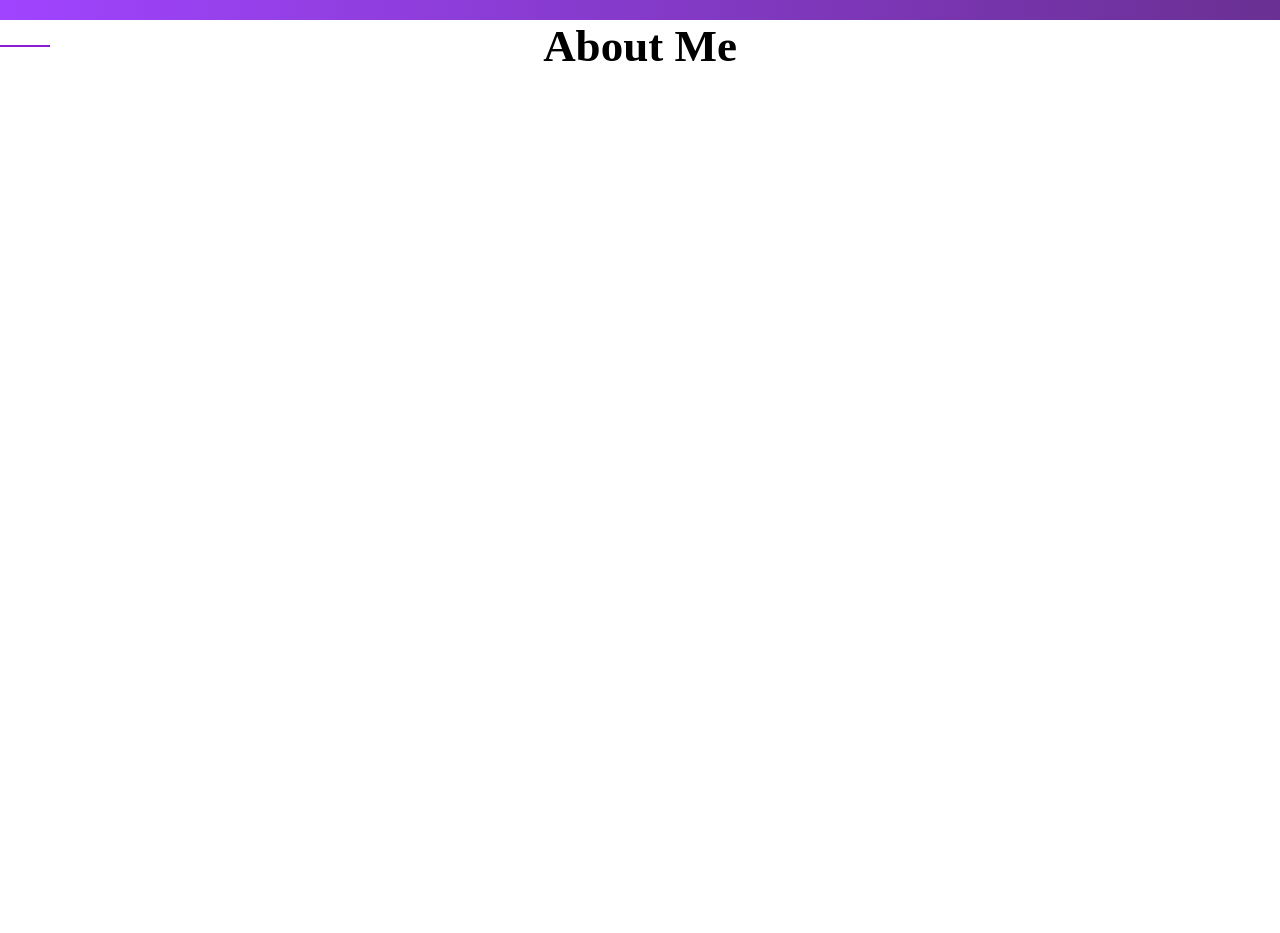
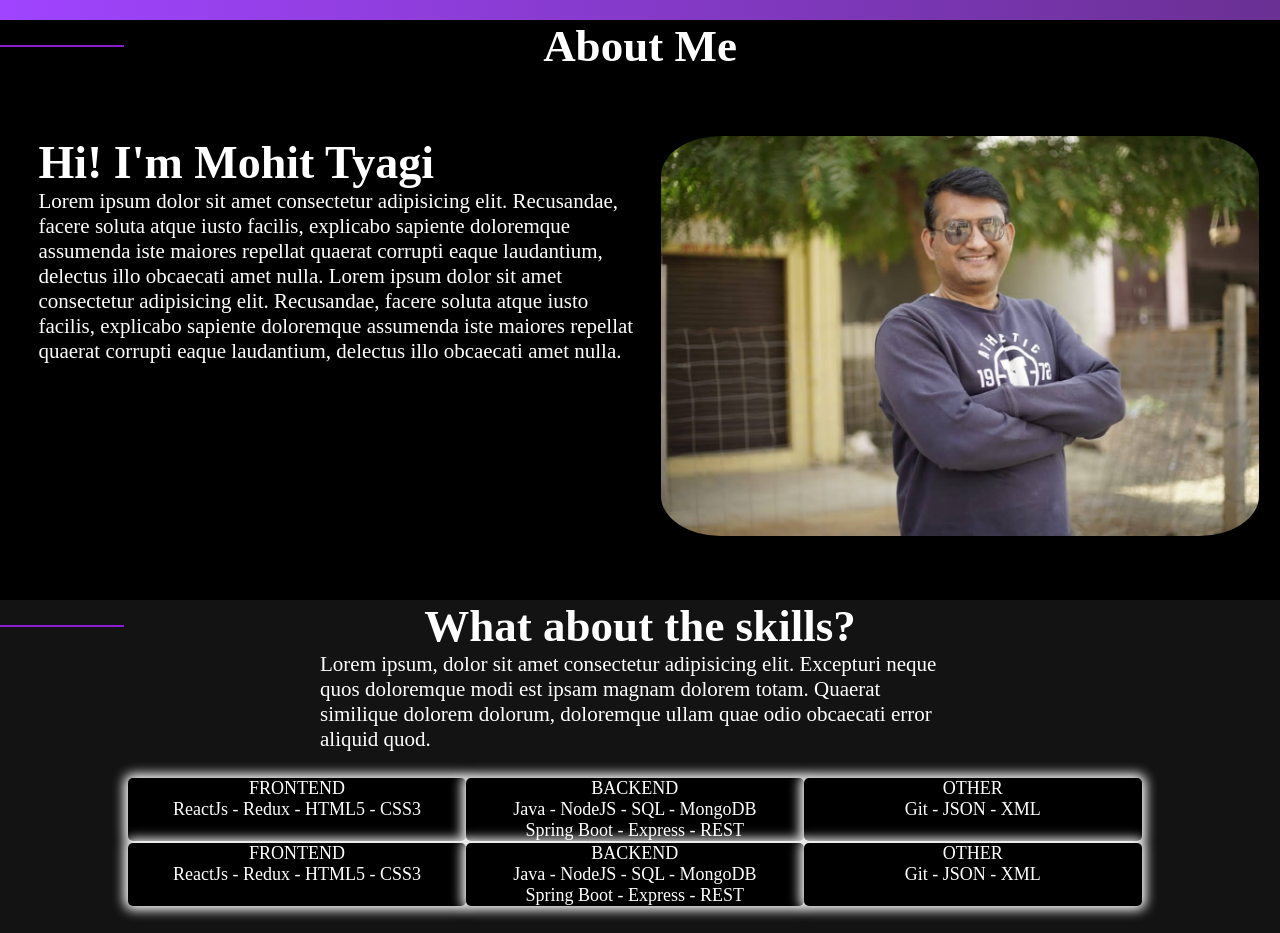
Before and after one commit to mohittygithub/my-profile-website, a React (Create React App) app: page / in a window 1280 px wide. Shown: the part 780-1713 px from the top of the page. Before the commit the page ends 852 px from the top, so only its background shows below. Built offline with nearby package versions, Linux system fonts and the light colour scheme.

Commit message:
added about me and working on skills section

```diff
--- a/src/App.css
+++ b/src/App.css
@@ -6,16 +6,20 @@
 h1 {
   font-weight: 900;
   font-size: 45px;
+  color: white;
 }
 h2 {
   font-weight: 700;
   font-size: 23px;
+  color: white;
 }
 p {
   font-weight: 500;
   font-size: 21px;
+  color: white;
 }
 a {
   font-weight: 900;
   font-size: 21px;
+  color: white;
 }
--- a/src/App.js
+++ b/src/App.js
@@ -3,6 +3,7 @@ import About from "./components/About/About";
 import Home from "./components/home/Home";
 import Navbar from "./components/navbar/Navbar";
 import "./App.css";
+import Skills from "./components/skills/Skills";
 
 const App = () => {
   return (
@@ -10,6 +11,7 @@ const App = () => {
       <Navbar />
       <Home />
       <About />
+      <Skills />
     </div>
   );
 };
--- a/src/components/About/About.jsx
+++ b/src/components/About/About.jsx
@@ -1,11 +1,30 @@
 import React from "react";
 import PageHeader from "../pageHeader/PageHeader";
 import classes from "./About.module.css";
+import me from "../../images/profile1.jpg";
 
 const About = () => {
   return (
-    <div className={classes.container}>
+    <div className={classes.aboutme}>
       <PageHeader title={"About Me"} />
+      <div className={classes.container}>
+        <div className={classes.text}>
+          <h2>Hi! I'm Mohit Tyagi</h2>
+          <p>
+            Lorem ipsum dolor sit amet consectetur adipisicing elit. Recusandae,
+            facere soluta atque iusto facilis, explicabo sapiente doloremque
+            assumenda iste maiores repellat quaerat corrupti eaque laudantium,
+            delectus illo obcaecati amet nulla. Lorem ipsum dolor sit amet
+            consectetur adipisicing elit. Recusandae, facere soluta atque iusto
+            facilis, explicabo sapiente doloremque assumenda iste maiores
+            repellat quaerat corrupti eaque laudantium, delectus illo obcaecati
+            amet nulla.
+          </p>
+        </div>
+        <div className={classes.photo}>
+          <img className={classes.me} src={me} alt="me" />
+        </div>
+      </div>
     </div>
   );
 };
--- a/src/components/About/About.module.css
+++ b/src/components/About/About.module.css
@@ -0,0 +1,28 @@
+.aboutme {
+  background-color: black;
+}
+.aboutme .container {
+  display: flex;
+  padding-top: 5%;
+  padding-bottom: 5%;
+}
+.aboutme .container .text {
+  width: 47%;
+  margin-left: 3%;
+  display: flex;
+  flex-direction: column;
+  justify-content: flex-start;
+}
+.aboutme .container .text h2 {
+  font-weight: 900;
+  font-size: 46px;
+}
+.aboutme .container .photo {
+  width: 50%;
+  display: flex;
+  justify-content: center;
+}
+.aboutme .container .photo .me {
+  height: 400px;
+  border-radius: 10%;
+}
--- a/src/components/pageHeader/PageHeader.module.css
+++ b/src/components/pageHeader/PageHeader.module.css
@@ -7,6 +7,9 @@
 .container hr {
   position: absolute;
   left: 0;
-  width: 50px;
+  width: 124px;
   border: 1px solid #8c1cd1;
 }
+.container h1 {
+  color: white;
+}
--- /dev/null
+++ b/src/components/skills/Skills.jsx
@@ -0,0 +1,72 @@
+import React from "react";
+import PageHeader from "../pageHeader/PageHeader";
+import classes from "./Skills.module.css";
+
+const Skills = () => {
+  const frontEndSkills = (
+    <ul>
+      <li>FRONTEND</li>
+      <li>ReactJs - Redux - HTML5 - CSS3</li>
+    </ul>
+  );
+  const backEndSkills = (
+    <ul>
+      <li>BACKEND</li>
+      <li>Java - NodeJS - SQL - MongoDB</li>
+      <li>Spring Boot - Express - REST</li>
+    </ul>
+  );
+
+  const otherSkills = (
+    <ul>
+      <li>OTHER</li>
+      <li>Git - JSON - XML</li>
+    </ul>
+  );
+  const testFrontEndSkills = (
+    <ul>
+      <li>FRONTEND</li>
+      <li>ReactJs - Redux - HTML5 - CSS3</li>
+    </ul>
+  );
+  const testBackEndSkills = (
+    <ul>
+      <li>BACKEND</li>
+      <li>Java - NodeJS - SQL - MongoDB</li>
+      <li>Spring Boot - Express - REST</li>
+    </ul>
+  );
+
+  const testOtherSkills = (
+    <ul>
+      <li>OTHER</li>
+      <li>Git - JSON - XML</li>
+    </ul>
+  );
+
+  const totalSkills = [
+    frontEndSkills,
+    backEndSkills,
+    otherSkills,
+    testFrontEndSkills,
+    testBackEndSkills,
+    testOtherSkills,
+  ];
+  return (
+    <div className={classes.skills}>
+      <PageHeader title={"What about the skills?"} />
+      <p>
+        Lorem ipsum, dolor sit amet consectetur adipisicing elit. Excepturi
+        neque quos doloremque modi est ipsam magnam dolorem totam. Quaerat
+        similique dolorem dolorum, doloremque ullam quae odio obcaecati error
+        aliquid quod.
+      </p>
+      <div className={classes.container}>
+        {totalSkills.map((skill) => {
+          return <div className={classes.list}>{skill}</div>;
+        })}
+      </div>
+    </div>
+  );
+};
+export default Skills;
--- /dev/null
+++ b/src/components/skills/Skills.module.css
@@ -0,0 +1,33 @@
+.skills {
+  background-color: #141313;
+}
+.skills p {
+  padding-left: 25%;
+  width: 75%;
+}
+.skills .list ul {
+  color: white;
+  list-style-type: none;
+  padding: 0;
+}
+.skills .container {
+  display: flex;
+  flex-wrap: wrap;
+  margin-left: 10%;
+  margin-right: 10%;
+  padding-top: 2%;
+  padding-bottom: 2%;
+}
+
+.skills .container .list {
+  flex-basis: 33%;
+  background-color: black;
+  box-shadow: 0 0 12px 4px white;
+  border-radius: 5px;
+  margin-bottom: 2px;
+}
+.skills .list ul li {
+  display: flex;
+  justify-content: center;
+  font-size: 18px;
+}
```
Also changed, not shown: src/images/profile1.jpg (added).
